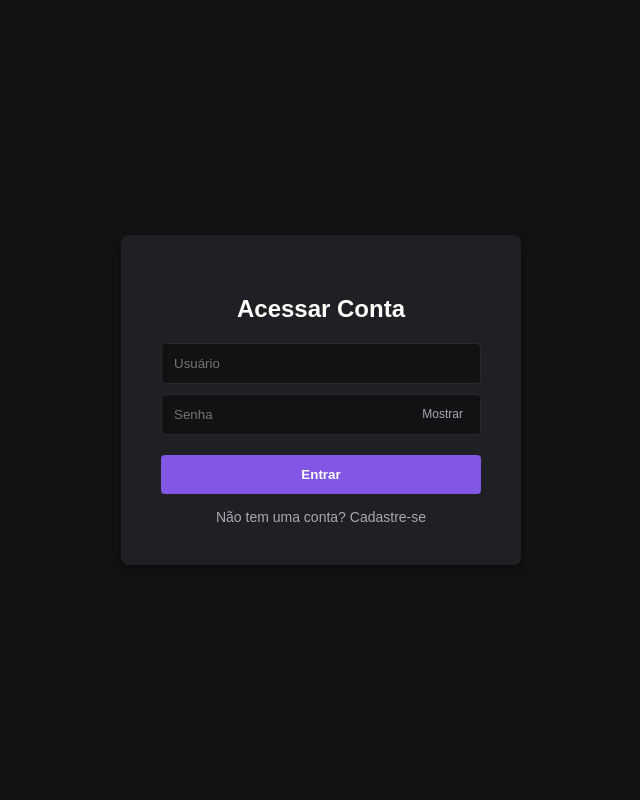
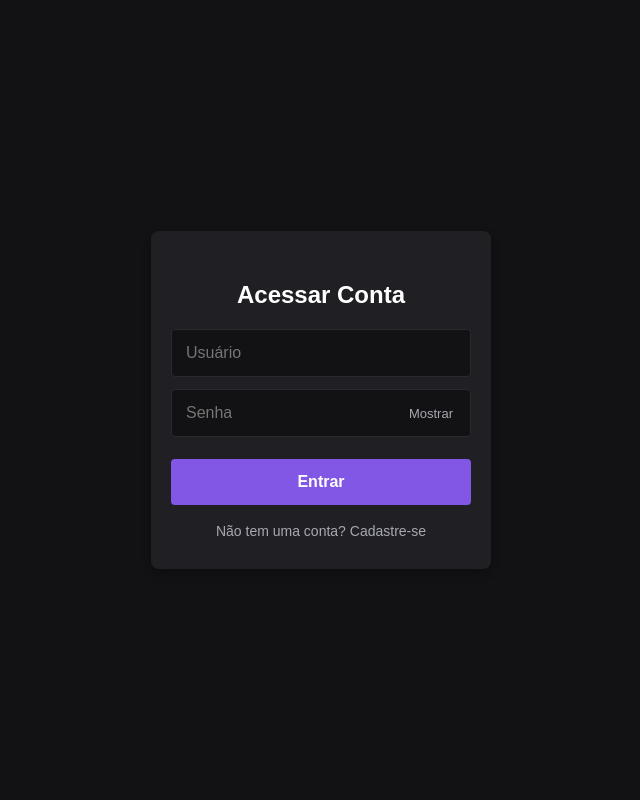
Before and after one commit to carlosxxrs/contador-apostas, a Flask app: page /login in a window 1280 px wide. Shown: the whole page, without its empty margins (319-959 px from the left). Run offline with Flask 3, Linux system fonts and the light colour scheme.

Commit message:
Update login.html

```diff
--- a/templates/login.html
+++ b/templates/login.html
@@ -2,28 +2,26 @@
 <html lang="pt-br">
 <head>
     <meta charset="UTF-8">
+    <meta name="viewport" content="width=device-width, initial-scale=1.0">
     <title>Login - Gerenciador de Apostas</title>
     <style>
-        body { background-color: #121214; color: white; font-family: sans-serif; display: flex; justify-content: center; align-items: center; height: 100vh; margin: 0; }
-        .login-card { background: #202024; padding: 40px; border-radius: 8px; box-shadow: 0 4px 10px rgba(0,0,0,0.3); text-align: center; width: 320px; }
-        .input-group { position: relative; width: 100%; margin: 10px 0; }
-        input { width: 100%; padding: 12px; border-radius: 4px; border: 1px solid #29292e; background: #121214; color: white; box-sizing: border-box; }
-        .toggle-btn { position: absolute; right: 12px; top: 50%; transform: translateY(-50%); background: none; border: none; color: #a8a8b3; cursor: pointer; font-size: 12px; }
-        button[type="submit"] { width: 100%; padding: 12px; background: #8257e5; border: none; color: white; font-weight: bold; border-radius: 4px; cursor: pointer; margin-top: 10px; }
+        body { background-color: #121214; color: white; font-family: sans-serif; display: flex; justify-content: center; align-items: center; height: 100vh; margin: 0; padding: 20px; box-sizing: border-box; }
+        .login-card { background: #202024; padding: 30px 20px; border-radius: 8px; box-shadow: 0 4px 10px rgba(0,0,0,0.3); text-align: center; width: 100%; max-width: 340px; box-sizing: border-box; }
+        .input-group { position: relative; width: 100%; margin: 12px 0; }
+        input { width: 100%; padding: 14px; border-radius: 4px; border: 1px solid #29292e; background: #121214; color: white; box-sizing: border-box; font-size: 16px; }
+        .toggle-btn { position: absolute; right: 12px; top: 50%; transform: translateY(-50%); background: none; border: none; color: #a8a8b3; cursor: pointer; font-size: 13px; }
+        button[type="submit"] { width: 100%; padding: 14px; background: #8257e5; border: none; color: white; font-weight: bold; border-radius: 4px; cursor: pointer; margin-top: 10px; font-size: 16px; }
         button[type="submit"]:hover { background: #9466ff; }
-        a { color: #a8a8b3; text-decoration: none; font-size: 14px; display: block; margin-top: 15px; }
-
-        /* Estilos dos Alertas */
+        a { color: #a8a8b3; text-decoration: none; font-size: 14px; display: block; margin-top: 18px; }
         .alert { padding: 10px; border-radius: 4px; font-size: 14px; margin-bottom: 15px; text-align: left; color: white; }
-        .alert-danger { background: #f75a68; }   /* Vermelho para Erros */
-        .alert-success { background: #04d361; }  /* Verde para Sucesso */
+        .alert-danger { background: #f75a68; }
+        .alert-success { background: #04d361; }
     </style>
 </head>
 <body>
     <div class="login-card">
         <h2>Acessar Conta</h2>
 
-        <!-- Exibição Dinâmica de Alertas baseada na Categoria do Flask -->
         {% with messages = get_flashed_messages(with_categories=true) %}
             {% if messages %}
                 {% for category, message in messages %}
```
